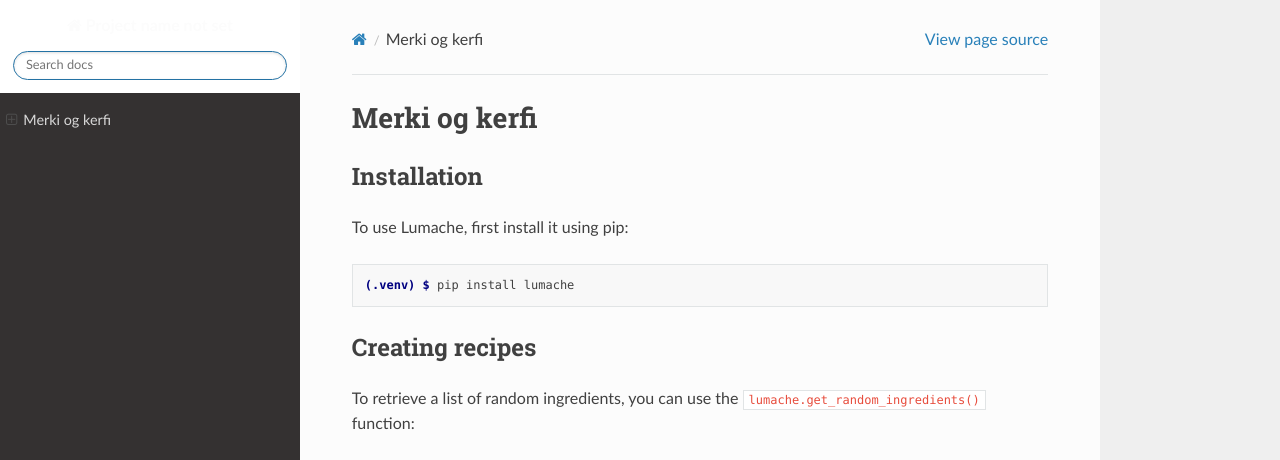
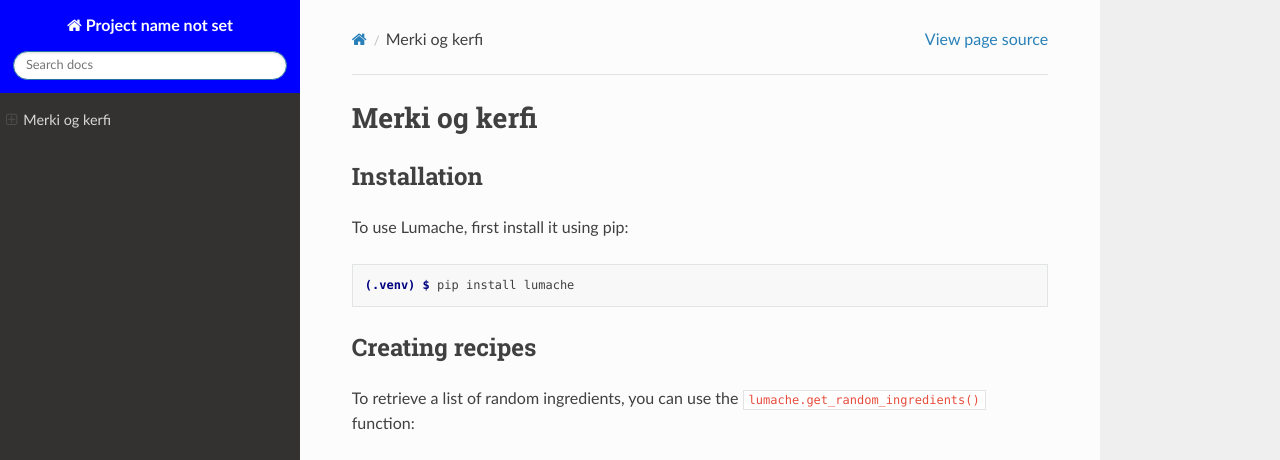
Before and after one commit to CreativeExpert/merkiogkerfi, a Sphinx documentation site: the page built from docs/source/usage.rst, in a window 1280 px wide and 1036 px high. Shown: the top 460 px of the window. Built offline with Sphinx 7.4.7 and the Read the Docs theme 2.0.0, drawn with Linux system fonts in a browser that asks for light colours; pages that are not in the unit, such as notebooks, are missing from menus; grey boxes are pictures that could not be loaded.

Commit message:
Update conf.py

```diff
--- a/docs/source/conf.py
+++ b/docs/source/conf.py
@@ -11,7 +11,7 @@ html_theme_options = {
     'prev_next_buttons_location': 'bottom',
     'style_external_links': False,
     'vcs_pageview_mode': '',
-    'style_nav_header_background': 'white',
+    'style_nav_header_background': 'blue',
     # Toc options
     'collapse_navigation': True,
     'sticky_navigation': True,
```
